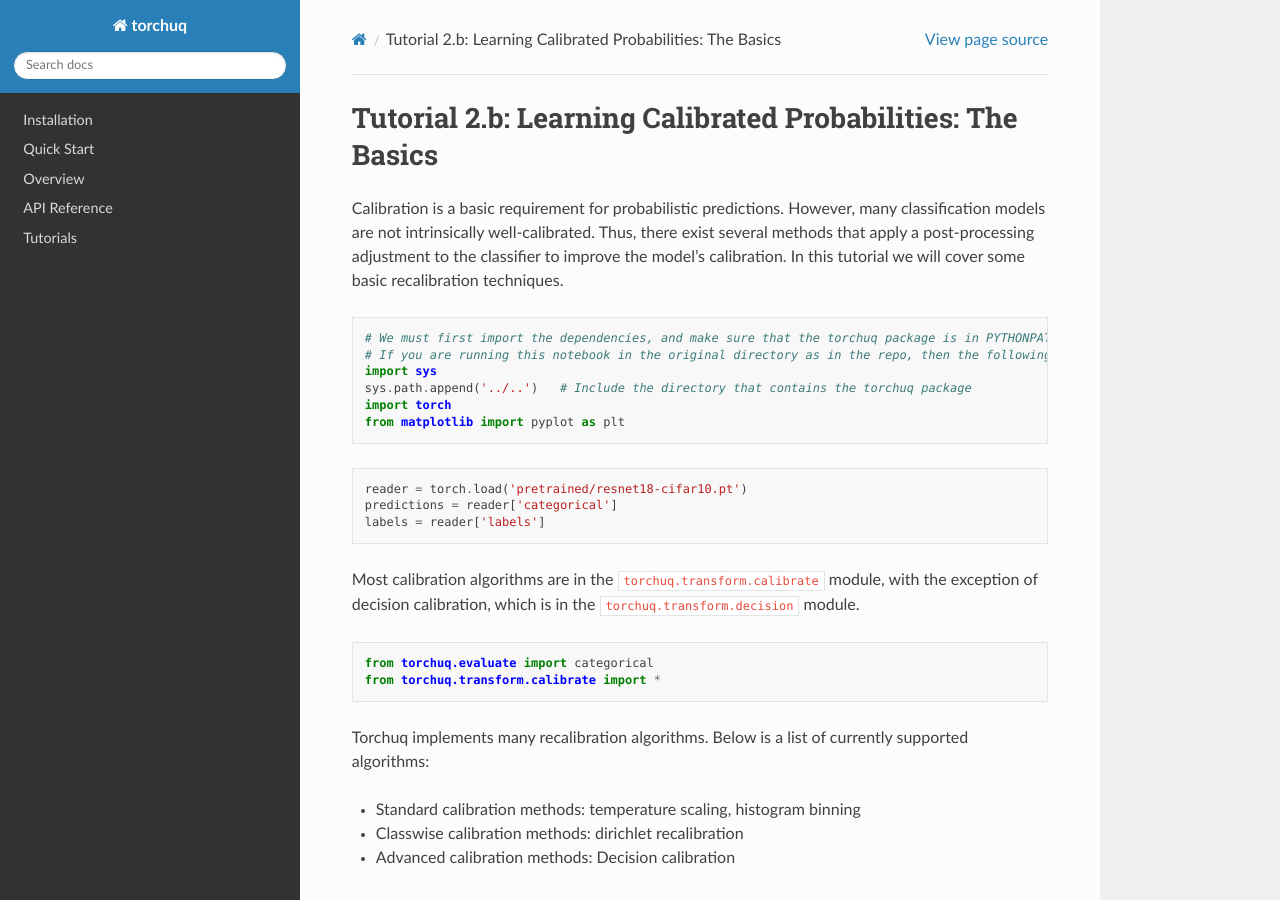
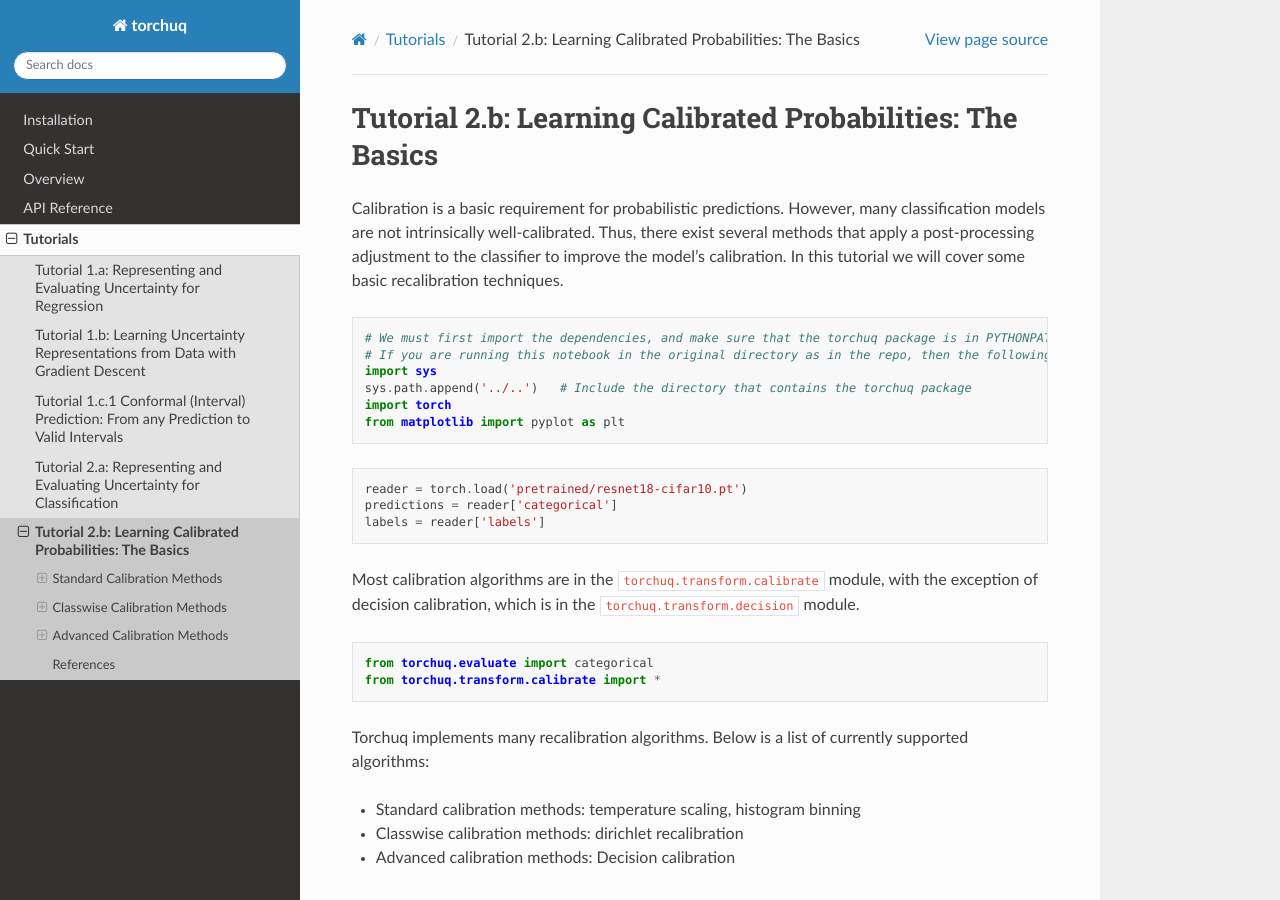
Before and after one commit to TorchUQ/torchuq, a Sphinx documentation site: the page built from docs/tutorials/2_b_calibrate/2_b_calibrate.rst, in a window 1280 px wide and 900 px high. Built offline with Sphinx 7.4.7 and the Read the Docs theme 2.0.0, drawn with Linux system fonts in a browser that asks for light colours; formulas are drawn with MathJax 3.

Commit message:
docs/tutorials: update 2_b_calibrate, add to index

```diff
--- a/docs/tutorials/2_b_calibrate/2_b_calibrate.rst
+++ b/docs/tutorials/2_b_calibrate/2_b_calibrate.rst
@@ -13,7 +13,7 @@ techniques.
 
    <!-- Recalibration methods are a set of post-processing techniques for adjusting predicted probabilities to make them better calibrated. -->
 
-.. code:: ipython3
+.. code:: python
 
     # We must first import the dependencies, and make sure that the torchuq package is in PYTHONPATH
     # If you are running this notebook in the original directory as in the repo, then the following statement should work
@@ -22,7 +22,7 @@ techniques.
     import torch
     from matplotlib import pyplot as plt
 
-.. code:: ipython3
+.. code:: python
 
     reader = torch.load('pretrained/resnet18-cifar10.pt')
     predictions = reader['categorical']
@@ -32,7 +32,7 @@ Most calibration algorithms are in the ``torchuq.transform.calibrate``
 module, with the exception of decision calibration, which is in the
 ``torchuq.transform.decision`` module.
 
-.. code:: ipython3
+.. code:: python
 
     from torchuq.evaluate import categorical
     from torchuq.transform.calibrate import *
@@ -90,7 +90,7 @@ that you need to know:
 3. Test: ``test_intervals = TemperatureScaling(test_preds)`` outputs the
    recalibrated predictions
 
-.. code:: ipython3
+.. code:: python
 
     categorical.plot_reliability_diagram(predictions, labels);
 
@@ -99,7 +99,7 @@ that you need to know:
 .. image:: output_8_0.png
 
 
-.. code:: ipython3
+.. code:: python
 
     calibrator = TemperatureScaling(verbose=True)
     calibrator.train(predictions, labels)
@@ -120,7 +120,7 @@ that you need to know:
     _change_device is deprecated
 
 
-.. code:: ipython3
+.. code:: python
 
     categorical.plot_reliability_diagram(predictions_ts, labels);
 
@@ -147,7 +147,7 @@ HistogramBinning class. In this case, histogram binning appears to
 achieve better calibration than temeprature scaling, as shown in the
 visualized reliability diagram.
 
-.. code:: ipython3
+.. code:: python
 
     calibrator = HistogramBinning(verbose=True)
     calibrator.train(predictions, labels)
@@ -188,7 +188,7 @@ networks, it can be implemented as additional layers: a logarithmic
 transformation followed by a fully connected layer with softmax
 activation.
 
-.. code:: ipython3
+.. code:: python
 
     calibrator = DirichletCalibrator(verbose=True)
     calibrator.train(predictions, labels)
@@ -230,7 +230,7 @@ Decision Calibration
 [TBD]
 
 References
-==========
+----------
 
 [1] Chuan Guo, Geoff Pleiss, Yu Sun, and Kilian Weinberger. “On
 Calibration of Modern Neural Networks.” International Conference on
--- a/docs/tutorials/index.rst
+++ b/docs/tutorials/index.rst
@@ -10,3 +10,4 @@ This section contains TorchUQ tutorials.
   1_b_learning/1_b_learning
   1_c_1_conformal/1_c_1_conformal
   2_a_representation/2_a_representation
+  2_b_calibrate/2_b_calibrate
```
